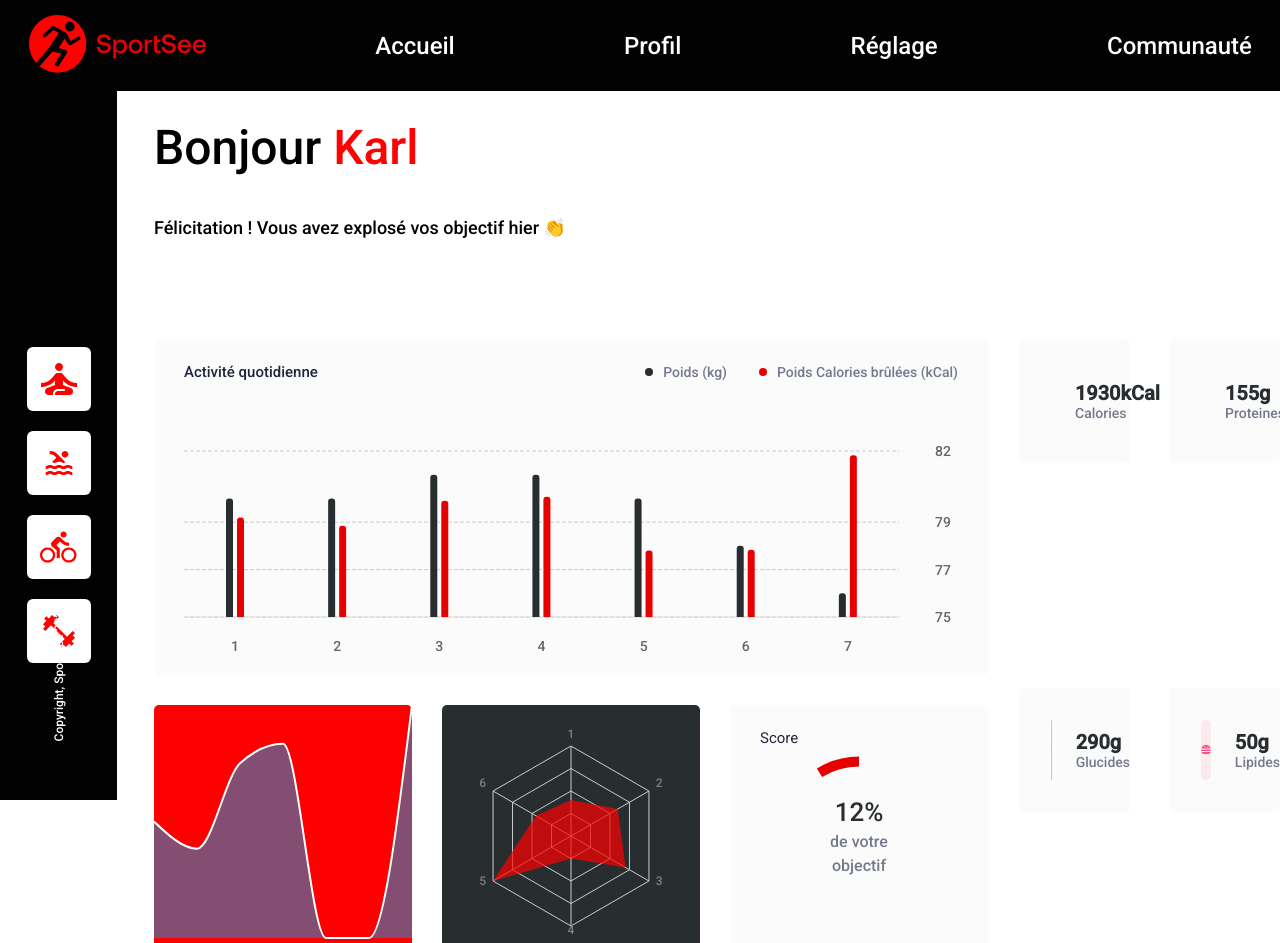
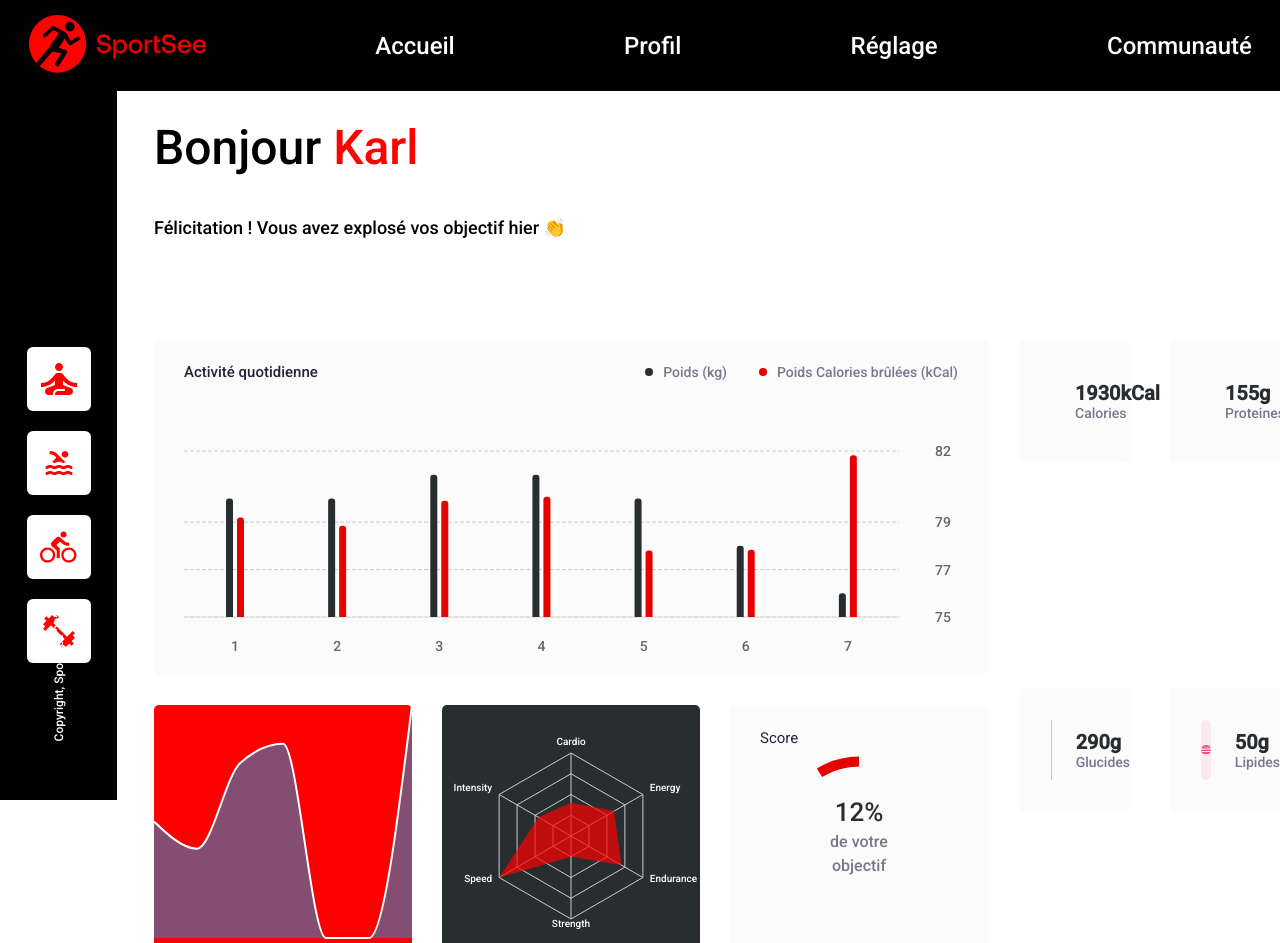
Before and after one commit to TanguyLunais-Robin/TanguyLunais-Robin_12_26042022, a React (Create React App) app in the folder sportsee-app/: page / in a window 1280 px wide. Shown: the top 943 px of the page. Built offline with nearby package versions, Linux system fonts and the light colour scheme.

Commit message:
Correction Axe

```diff
--- a/sportsee-app/src/components/RadarComponent.jsx
+++ b/sportsee-app/src/components/RadarComponent.jsx
@@ -1,10 +1,10 @@
 //React
-import React from "react"
-import {Radar, RadarChart, PolarGrid, PolarAngleAxis} from "recharts"
-import styled from "styled-components"
+import React from "react";
+import {Radar, RadarChart, PolarGrid, PolarAngleAxis} from "recharts";
+import styled from "styled-components";
 
 //Utils
-import colors from '../styles/colors'
+import colors from "../styles/colors";
 
 const ContainerRadar = styled.div`
   display: flex;
@@ -14,27 +14,38 @@ const ContainerRadar = styled.div`
   border-radius: .5rem;
   height: 26.3rem;
   width: 25.8rem;
+
   tspan {
-    font-size: 1.2rem;
+    font-size: 1rem;
   }
 `
 
 class RadarComponent extends React.Component {
   render() {
 
-    const {data} = this.props.performance
+    const {performance} = this.props
 
     return (
       <ContainerRadar>
         <RadarChart
-          outerRadius = {90}
-          width = {250}
-          height = {250}
-          data = {data}
+          outerRadius = {83}
+          width = {258}
+          height = {258}
+          data = {performance.data}
+          margin = {{
+            top: 0,
+            right: 0,
+            left: 0,
+            bottom: 0,
+          }}
         >
           <PolarGrid/>
           <PolarAngleAxis
+            tickLine = {false}
+            stroke = {colors.white}
             dataKey = "kind"
+            axisLine = {false}
+            tickFormatter = {(value, index) => performance.kind[value][0].toUpperCase() + performance.kind[value].slice(1)}
           />
           <Radar
             dataKey = "value"
```
